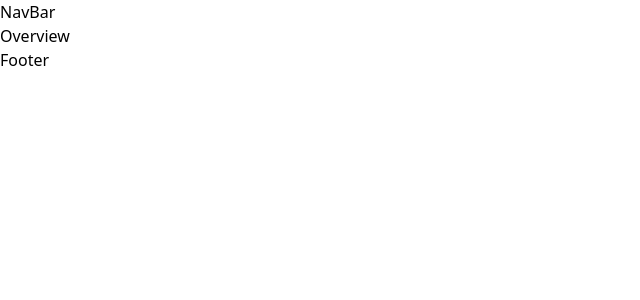
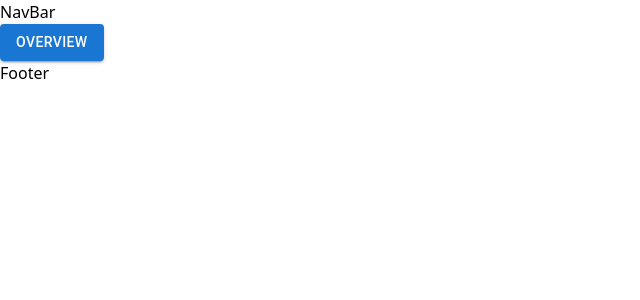
Before and after one commit to rafaelmachadobr/ParkingControl, a React (Vite) app in the folder frontend/: page / in a window 1280 px wide. Shown: the top 300 px of the page, without its empty margins (0-640 px from the left). Built offline with nearby package versions, Linux system fonts and the light colour scheme.

Commit message:
feat: add MUI and Emotion dependencies.

```diff
--- a/frontend/package.json
+++ b/frontend/package.json
@@ -10,6 +10,9 @@
     "preview": "vite preview"
   },
   "dependencies": {
+    "@emotion/react": "^11.11.1",
+    "@emotion/styled": "^11.11.0",
+    "@mui/material": "^5.14.18",
     "autoprefixer": "^10.4.16",
     "postcss": "^8.4.31",
     "react": "^18.2.0",
--- a/frontend/src/routes/Overview.tsx
+++ b/frontend/src/routes/Overview.tsx
@@ -1,5 +1,7 @@
+import { Button } from "@mui/material";
+
 const Overview = () => {
-  return <div>Overview</div>;
+  return <Button variant="contained">Overview</Button>;
 };
 
 export default Overview;
```
Also changed, not shown: 1 other file (tests, documents, lock files or other folders).
